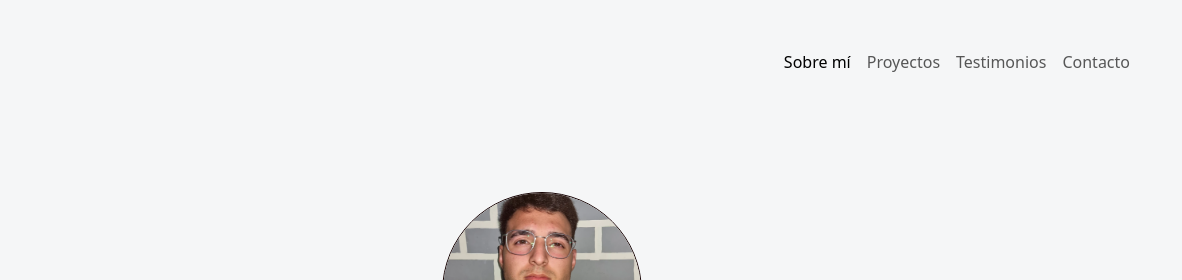
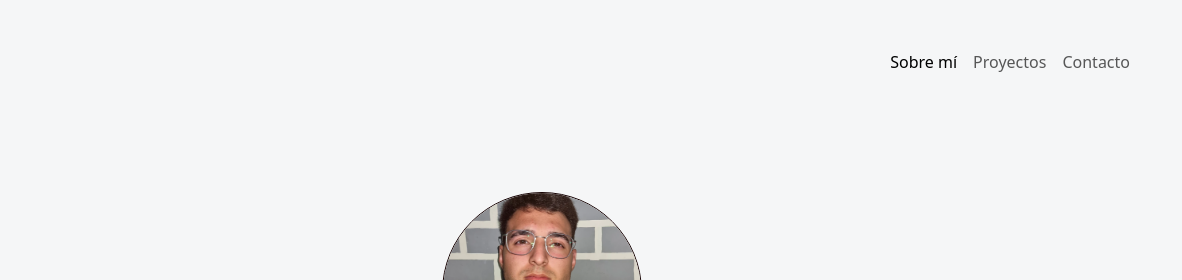
Before and after one commit to Elurojo/Portafolio, a plain HTML site: page index.html in a window 1280 px wide. Shown: the top 280 px of the page, 98-1280 px from the left. Drawn offline with nearby package versions, Linux system fonts and the light colour scheme; a web font is replaced by a local one.

Commit message:
sacar testimonios

```diff
--- a/index.html
+++ b/index.html
@@ -40,9 +40,6 @@
         </li>
         <li class="nav-item">
           <a class="nav-link" href="#proyectos">Proyectos</a>
-        </li>
-        <li class="nav-item">
-          <a class="nav-link" href="#testimonios">Testimonios</a>
         </li>
         <li class="nav-item">
           <a class="nav-link" href="#contacto">Contacto</a>
```
